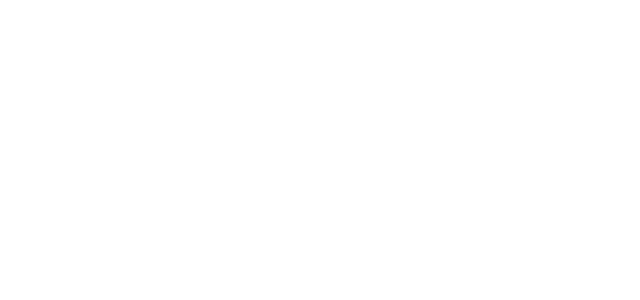
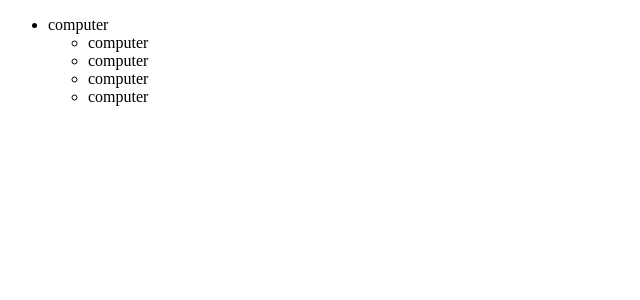
Before and after one commit to KevvKo/react-tree, a React (Create React App) app: page / in a window 1280 px wide. Shown: the top 300 px of the page, without its empty margins (0-640 px from the left). Built offline with nearby package versions, Linux system fonts and the light colour scheme.

Commit message:
init new component and init further methods

```diff
--- a/package.json
+++ b/package.json
@@ -16,6 +16,7 @@
     "autoprefixer": "^10.4.0",
     "install": "^0.13.0",
     "npm": "^8.1.3",
+    "prop-types": "^15.7.2",
     "react": "^17.0.2",
     "react-dom": "^17.0.2",
     "react-scripts": "4.0.3",
--- a/src/App.css
+++ b/src/App.css
@@ -1,38 +1,2 @@
 .App {
-  text-align: center;
 }
-
-.App-logo {
-  height: 40vmin;
-  pointer-events: none;
-}
-
-@media (prefers-reduced-motion: no-preference) {
-  .App-logo {
-    animation: App-logo-spin infinite 20s linear;
-  }
-}
-
-.App-header {
-  background-color: #282c34;
-  min-height: 100vh;
-  display: flex;
-  flex-direction: column;
-  align-items: center;
-  justify-content: center;
-  font-size: calc(10px + 2vmin);
-  color: white;
-}
-
-.App-link {
-  color: #61dafb;
-}
-
-@keyframes App-logo-spin {
-  from {
-    transform: rotate(0deg);
-  }
-  to {
-    transform: rotate(360deg);
-  }
-}
--- a/src/App.js
+++ b/src/App.js
@@ -5,7 +5,6 @@
 
 function App() {
 
-  console.log(data)
   return (
     <div className="App">
       <Tree data={ data }/>
--- /dev/null
+++ b/src/library/components/branch/branch.js
@@ -0,0 +1,5 @@
+const Branch = () => {
+    return <ul className='branch'></ul>
+}
+
+export default Branch;
--- a/src/library/components/leaf/leaf.js
+++ b/src/library/components/leaf/leaf.js
@@ -1,8 +1,18 @@
 import React from 'react';
 
-const Leaf = () => {
+const Leaf = (props) => {
+
+    let leafNode = {
+        name: "computer",
+        hasChildren: false,
+        hasParent: true,
+        parent: [],
+        context: {}
+    };
+    let parent;
+
     return(
-        <input className='leaf' />
+        <li className='leaf'>{ leafNode.name }</li>
     )
 }
 
--- a/src/library/components/tree/tree.js
+++ b/src/library/components/tree/tree.js
@@ -1,11 +1,34 @@
 import React from 'react';
+import Leaf from '../leaf/leaf';
 import nodeModifier from '../../services/nodeModifier';
+import PropTypes from 'prop-types';
 
-const Tree = () => {
+/**
+ * @todo use summary for collapsible elements!
+ * @param {*} props
+ * @returns
+ */
+
+const Tree = (props) => {
+
+    let tree;
 
     return(
-        <ul className='tree'></ul>
+        <ul id='tree'>
+
+                <Leaf />
+                <ul>
+                    <Leaf />
+                    <Leaf />
+                    <Leaf />
+                    <Leaf />
+                </ul>
+        </ul>
     );
 };
 
+Tree.propTypes = {
+    data: PropTypes.array
+}
+
 export default Tree;
--- a/src/library/services/nodeModifier.js
+++ b/src/library/services/nodeModifier.js
@@ -1,5 +1,23 @@
 const nodeModifier = () => {
 
+
+    mapToTree: () => {
+        let tree = {}
+        return tree;
+    }
+
+    /**
+     * @params (Object) data
+     * @returns (treeNode)
+     */
+    mapToTreeNode: ( dataObject ) => {
+        let treeNode = {};
+        return treeNode;
+    }
+
+    traverse: () => {
+
+    }
 }
 
 export default nodeModifier;
```
Also changed, not shown: .eslintrc.json, 1 other file (tests, documents, lock files or other folders).
